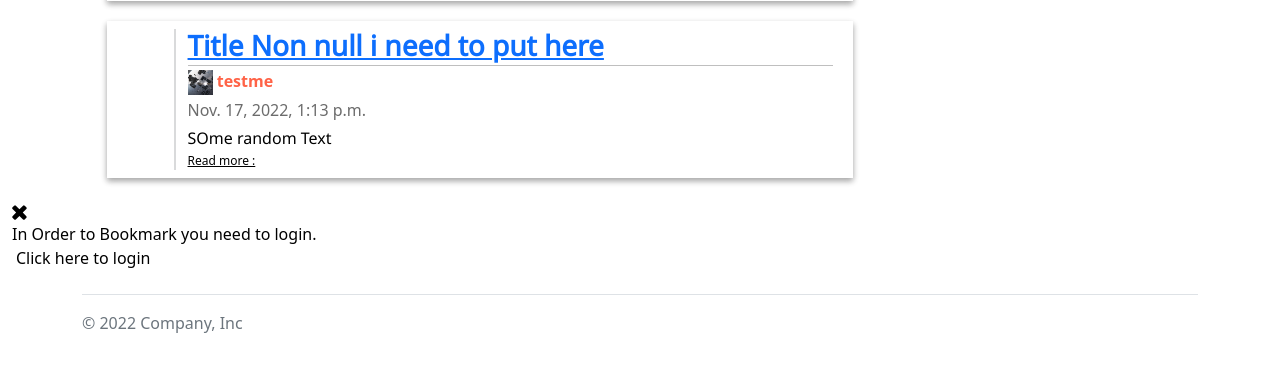
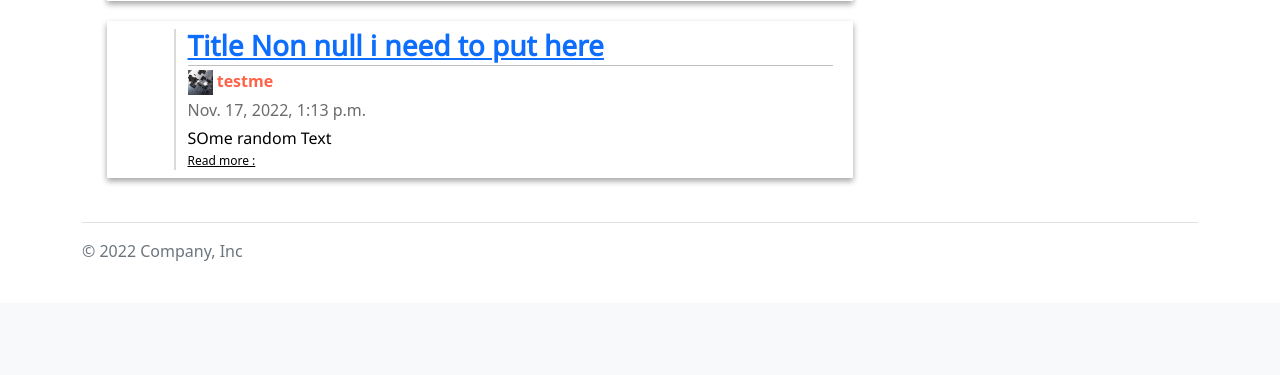
Before and after one commit to vizvasrj/blog, a Django app: page / in a window 1280 px wide. Shown: the part 4579-4954 px from the top of the page. After the commit the page ends 4840 px from the top, so only its background shows below. Run offline with Django 3.2, Linux system fonts and the light colour scheme; data comes from the database, SQL or seed files in the repository; data that the repository does not hold is empty; some libraries are stand-ins or nearby versions.

Commit message:
Delete Unnecasscary

```diff
--- a/posts/templates/posts/list.html
+++ b/posts/templates/posts/list.html
@@ -64,17 +64,6 @@
 
         </div>
         <div class="col-lg-1"></div>
-    </div>
-    <div id="post_list_login_id">
-        <div class="warrning_close"><svg xmlns="http://www.w3.org/2000/svg" width="0.93em" height="1em" preserveAspectRatio="xMidYMid meet" viewBox="0 0 1216 1312"><path fill="currentColor" d="M1202 1066q0 40-28 68l-136 136q-28 28-68 28t-68-28L608 976l-294 294q-28 28-68 28t-68-28L42 1134q-28-28-28-68t28-68l294-294L42 410q-28-28-28-68t28-68l136-136q28-28 68-28t68 28l294 294l294-294q28-28 68-28t68 28l136 136q28 28 28 68t-28 68L880 704l294 294q28 28 28 68z"/></svg></div>
-        <div id="warrning_img"></div>
-        <div id="warrning_title"></div>
-        <div class="post_list_warrnig">
-            <div class="text_warning">{% trans 'In Order to Bookmark you need to login.' %}</div>
-            <div class="butt">
-                <a style="text-decoration: none;" href="{% url 'login' %}" class="p-1 mybtn">{% trans 'Click here to login' %}</a>
-            </div>
-        </div>
     </div>
 </div>
 {% endblock content %}
```
